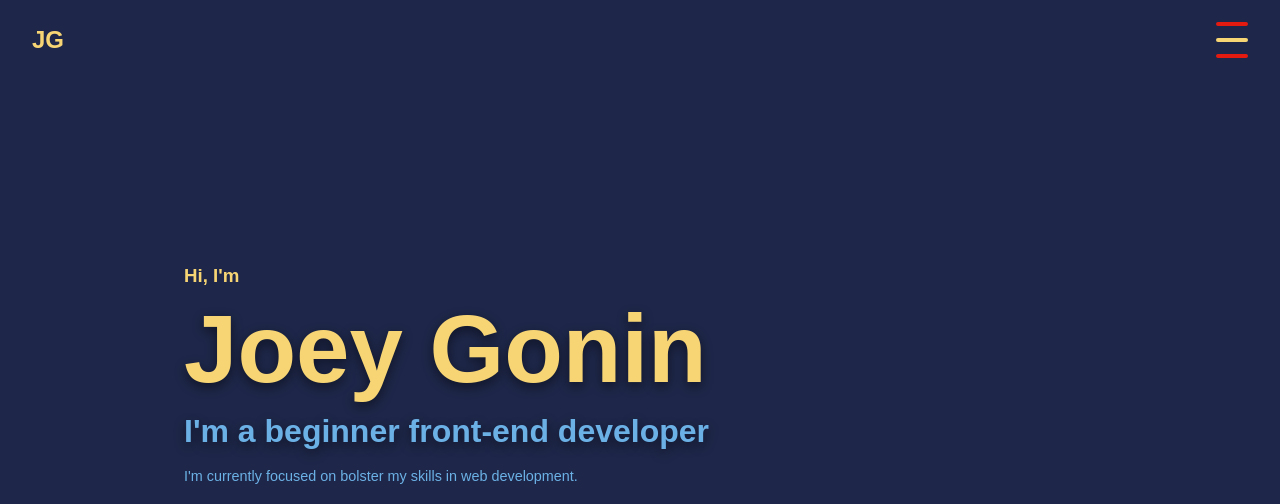
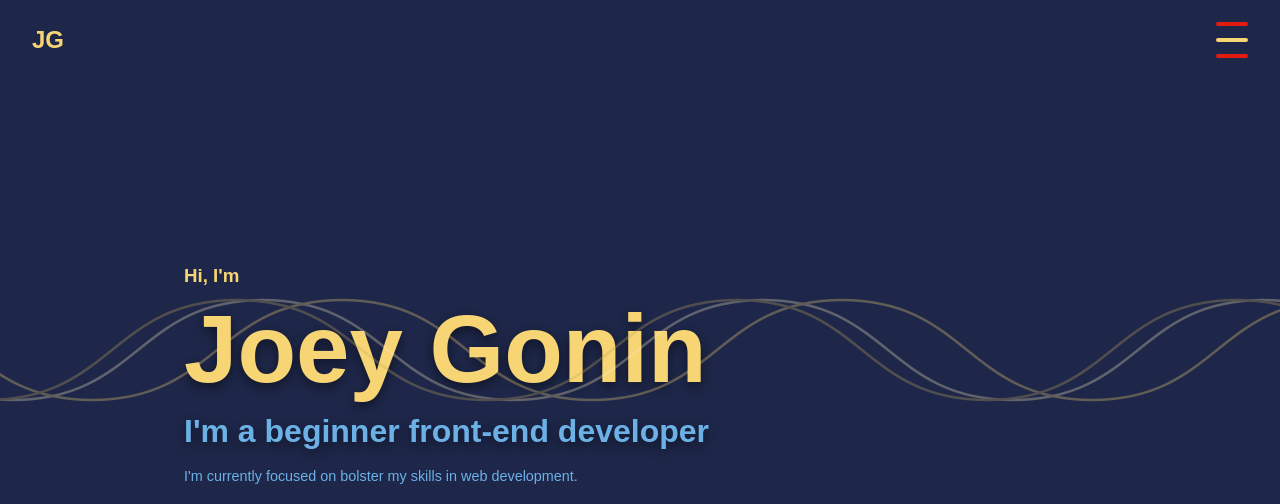
Before and after one commit to Red-Waltz/my-developer-portfolio, a plain HTML site: page index.html in a window 1280 px wide. Shown: the top 504 px of the page. Drawn offline with nearby package versions, Linux system fonts and the light colour scheme; files that its build step writes are made by us from their sources; the site is published under a folder, as on GitHub Pages, so addresses that start at the root find nothing.

Commit message:
Update index.html

```diff
--- a/index.html
+++ b/index.html
@@ -30,9 +30,9 @@
                 <p>I'm currently focused on bolster my skills in web development.</p>
             </div>
             <div class="wave-line">
-                <div style="background: url(/assets/line1.svg) repeat-x;" class="line line1"></div>
-                <div style="background: url(/assets/line2.svg) repeat-x;" class="line line2"></div>
-                <div style="background: url(/assets/line3.svg) repeat-x;" class="line line3"></div>
+                <div style="background: url(./assets/line1.svg) repeat-x;" class="line line1"></div>
+                <div style="background: url(./assets/line2.svg) repeat-x;" class="line line2"></div>
+                <div style="background: url(./assets/line3.svg) repeat-x;" class="line line3"></div>
             </div>
 
             <div class="scroll-down-symbole">
```
